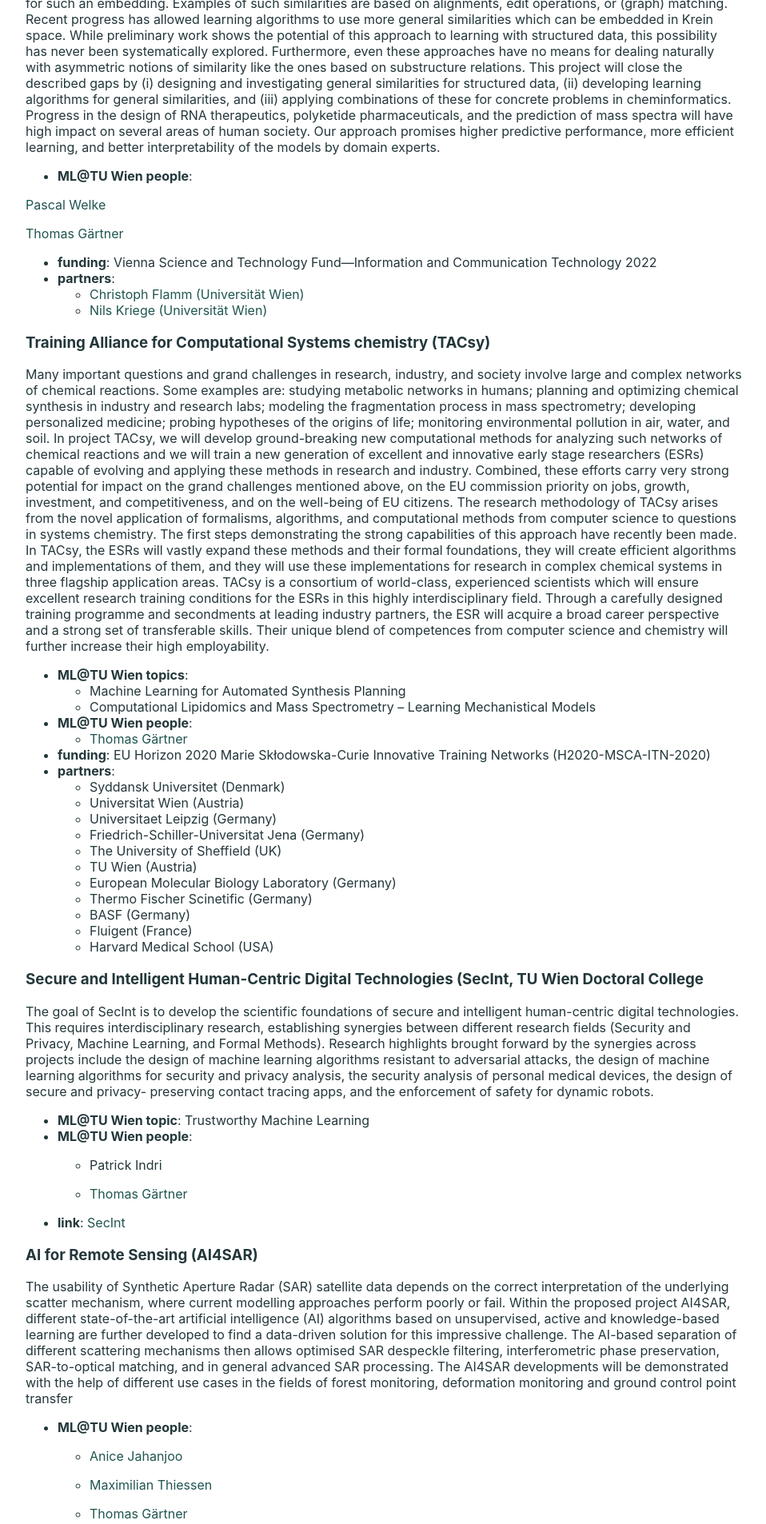
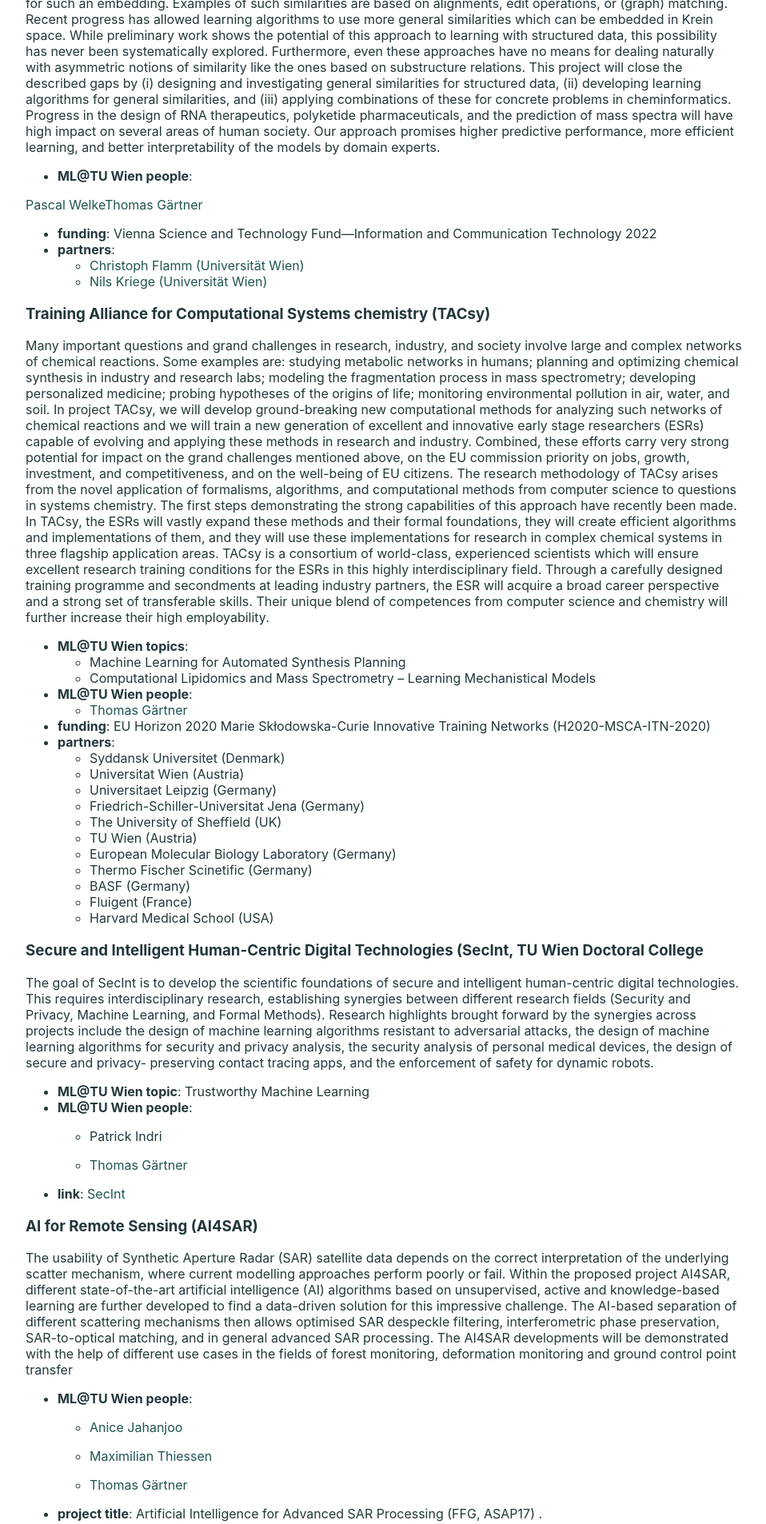
Before and after one commit to ml-tuw/ml-tuw.github.io, a Jekyll site: the page built from projects/md/index.md, in a window 1280 px wide. Shown: the part 311-2217 px from the top of the page at 80% size, without its empty margins (160-1118 px from the left). Built offline with Jekyll 4.4.1, drawn with Linux system fonts in a browser that asks for light colours.

Commit message:
~~test~~

```diff
--- a/projects/md/index.md
+++ b/projects/md/index.md
@@ -28,7 +28,7 @@ domain experts.
 {% include linked_name.md id="PascalWelke" %}
 {% include linked_name.md id="ThomasGaertner" %}
 {% endcapture %}
-{{ ppl }}
+{{ ppl | strip_newlines}}
 
  - **funding**: Vienna Science and Technology Fund---Information and Communication Technology 2022
  - **partners**:
```
